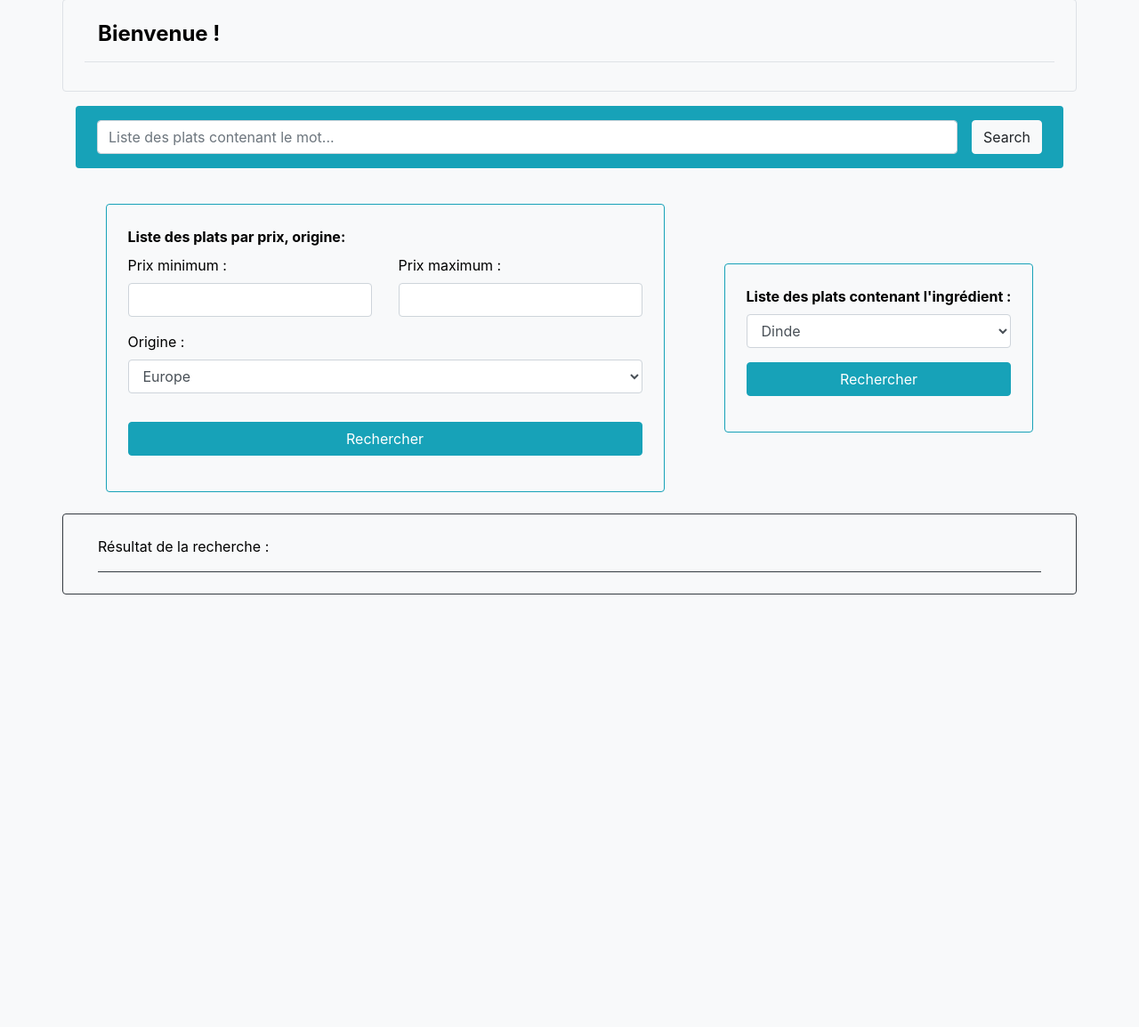
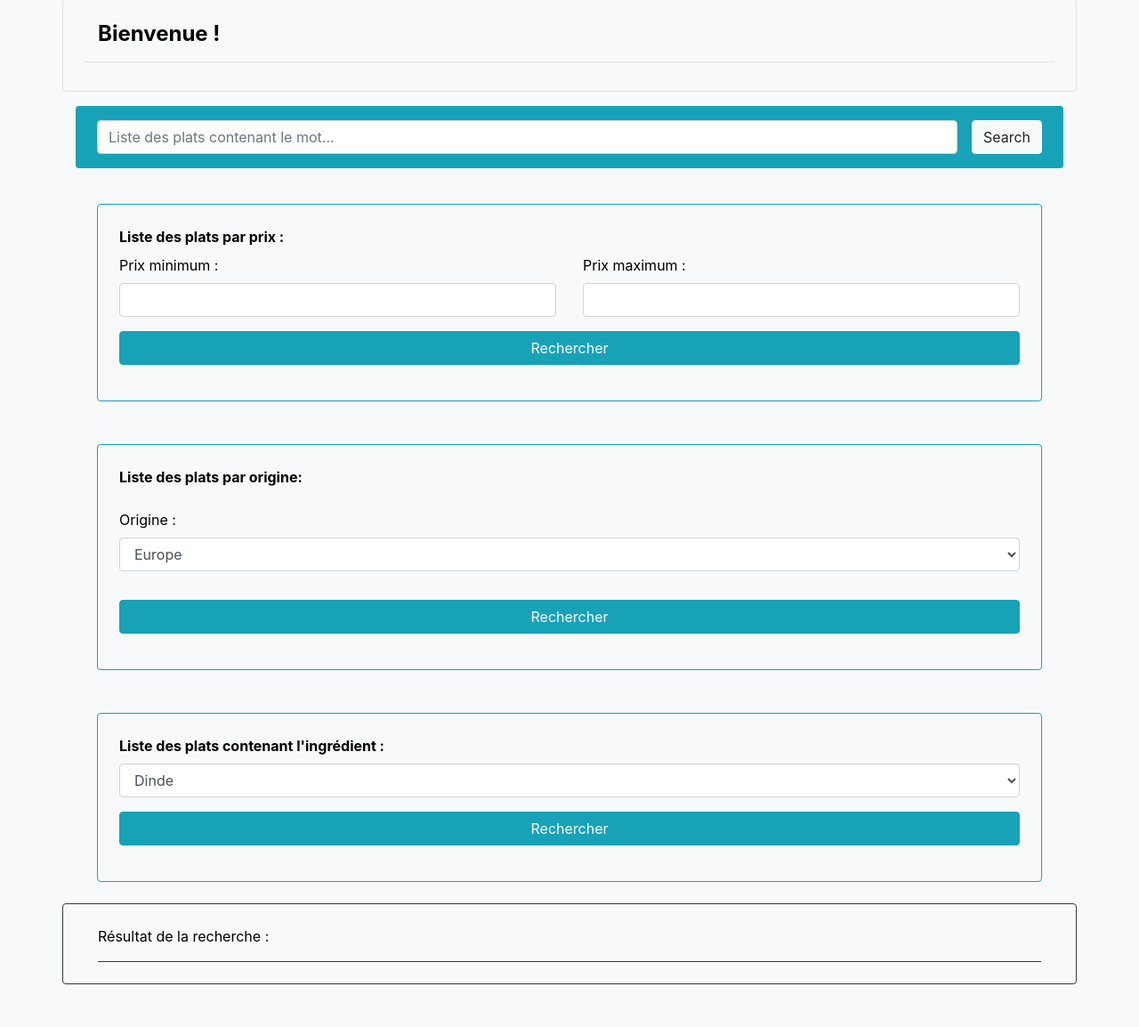
Before and after one commit to MelanieGitHub/exo_php, a PHP site: page /mange.php in a window 1280 px wide. Shown: the part 254-1408 px from the top of the page at 89% size. Before the commit the page ends 922 px from the top, so only its background shows below. Run offline with PHP 8.4, Linux system fonts and the light colour scheme; data comes from the database, SQL or seed files in the repository; some libraries are stand-ins or nearby versions.

Commit message:
commit 04 0412

```diff
--- a/mange.php
+++ b/mange.php
@@ -136,14 +136,14 @@
                         </form>
                   </div>
 
-                  <div class='d-flex justify-content-around'>
+
                   <div class='p-4'>
                         <form class='p-4 border border-info rounded' method="post">
 
-                                    <!-- ////////////////// PRIX ET ORIGINE ////////////////////////// -->
+                              <!-- ////////////////// PRIX ////////////////////////// -->
 
                               <div class="form-group">
-                                          <label class='text-center font-weight-bold'>Liste des plats par prix, origine: </label>
+                                    <label class='text-center font-weight-bold'>Liste des plats par prix : </label>
                                     <div class='row'>
                                           <p class='col-sm-6 mb-0'>
                                                 <label>Prix minimum : </label>
@@ -157,6 +157,18 @@
 
                                     </div>
 
+                                    <input type="submit" name='price_origin_search' class='btn btn-info col-12 mt-3' value='Rechercher'>
+                              </div>
+                        </form>
+                  </div>
+
+                  <div class='p-4'>
+                        <form class='p-4 border border-info rounded' method="post">
+
+                              <!-- ////////////////// PRIX ////////////////////////// -->
+
+                              <div class="form-group">
+                                    <label class='text-center font-weight-bold'>Liste des plats par origine: </label>
 
                                     <div class="mt-3 form-group">
                                           <label class='text-center' for="selectOrigine">Origine : </label>
@@ -178,7 +190,6 @@
                         </form>
                   </div>
 
-                        <!-- ////////////////// INGREDIENTS ////////////////////////// -->
 
                   <div class='p-4 align-self-center'>
                         <form class='p-4 border border-info rounded' action="">
@@ -201,7 +212,6 @@
                               </div>
                         </form>
                   </div>
-                  </div>
 
             </section>
 
@@ -221,17 +231,16 @@
                         <?php
                         if (isset($_POST['search'])) {
                               $search = mysqli_real_escape_string($db, htmlspecialchars($_POST['search']));
-                              $requete_recherche = "SELECT plat.Libelle, type.Libelle AS Type, origine.Libelle AS Origine, plat.Prix, plat.Poids FROM plat INNER JOIN type ON plat.Type = type.ID_Type INNER JOIN origine ON plat.Origine = origine.ID_Origine WHERE plat.Libelle LIKE  '%" . $search . "%'";
-                              // SELECT Libelle FROM plat WHERE Libelle LIKE '%Blanq%'
+                              $requete_recherche = "SELECT plat.Libelle AS Plat, type.Libelle AS Type, origine.Libelle AS Origine, plat.Prix AS Prix, plat.Poids AS Poids, GROUP_CONCAT(ingredient.Libelle SEPARATOR ', ') AS Ingredient FROM ingredient_plat INNER JOIN plat ON plat.ID = ingredient_plat.Cle_Plat INNER JOIN ingredient ON ingredient.ID_Ingredient = ingredient_plat.Cle_Ingredient INNER JOIN type ON plat.Type = type.ID_Type INNER JOIN origine ON plat.Origine = origine.ID_Origine WHERE plat.Libelle LIKE  '%" . $search . "%'";
                               $exec_requete_recherche = mysqli_query($db, $requete_recherche);
-
+                              // SELECT plat.Libelle AS Plat, ingredient.Libelle AS Ingredient FROM ingredient_plat INNER JOIN plat ON plat.ID = ingredient_plat.Cle_Plat INNER JOIN ingredient ON ingredient.ID_Ingredient = ingredient_plat.Cle_Ingredient
                               while ($data = mysqli_fetch_assoc($exec_requete_recherche)) {
 
                                     ?>
                                     <div class='border-bottom border-dark p-3'>
                                           <div class='d-flex justify-content-between border-bottom p-3'>
                                                 <p class='col-5'>
-                                                      <span class='font-weight-bold'><?php echo $data['Libelle']; ?></span> <span class='text-secondary'><?php echo $data['Poids']; ?>g</span><br>
+                                                      <span class='font-weight-bold'><?php echo $data['Plat']; ?></span> <span class='text-secondary'><?php echo $data['Poids']; ?>g</span><br>
                                                       <span class='font-italic'><?php echo $data['Type']; ?></span>
                                                 </p>
 
@@ -261,7 +270,7 @@
                                           <div class='d-flex justify-content-start p-3'>
                                                 <p class='col-10 '>
                                                       <label for="">Ingrédients : </label>
-                                                      <span class='text-info'>Ex1, ex2, ex3</span>
+                                                      <span class='text-info'><?php echo $data['Ingredient']; ?></span>
                                                 </p>
                                           </div>
                                     </div>
@@ -283,19 +292,27 @@
                               $max_price = mysqli_real_escape_string($db, htmlspecialchars($_POST['price_max_search']));
                               $origin = $_POST['origin_search'];
 
-                              $requete_recherche = "SELECT plat.Libelle, type.Libelle AS Type, origine.Libelle AS Origine, plat.Prix, plat.Poids FROM plat
+                              $requete_origine_prix =
+                                    "SELECT plat.Libelle AS Plat, type.Libelle AS Type,
+                              origine.Libelle AS Origine, plat.Prix AS Prix, plat.Poids AS Poids, GROUP_CONCAT(ingredient.Libelle SEPARATOR ', ') AS Ingredient
+                              FROM ingredient_plat INNER JOIN plat ON plat.ID = ingredient_plat.Cle_Plat
+                              INNER JOIN ingredient ON ingredient.ID_Ingredient = ingredient_plat.Cle_Ingredient
                               INNER JOIN type ON plat.Type = type.ID_Type INNER JOIN origine ON plat.Origine = origine.ID_Origine
                               WHERE origine.Libelle = '" . $origin . "' AND plat.Prix BETWEEN '" . $min_price . "' AND '" . $max_price . "'";
 
-                              $exec_requete_recherche = mysqli_query($db, $requete_recherche);
+                              $exec_requete_recherche = mysqli_query($db, $requete_origine_prix);
+                              $lengths = mysqli_fetch_lengths($exec_requete_recherche);
 
+                              if ($lengths == false) {
+                                    echo '<p class="mt-3 text-danger">Aucun résultat ne correspond à la requête.</p>';
+                              } else {
                                     while ($data = mysqli_fetch_assoc($exec_requete_recherche)) {
 
                                           ?>
                                           <div class='border-bottom border-dark p-3'>
                                                 <div class='d-flex justify-content-between border-bottom p-3'>
                                                       <p class='col-5'>
-                                                      <span class='font-weight-bold'><?php echo $data['Libelle']; ?></span> <span class='text-secondary'><?php echo $data['Poids']; ?>g</span><br>
+                                                            <span class='font-weight-bold'><?php echo $data['Plat']; ?></span> <span class='text-secondary'><?php echo $data['Poids']; ?>g</span><br>
                                                             <span class='font-italic'><?php echo $data['Type']; ?></span>
                                                       </p>
 
@@ -325,13 +342,14 @@
                                                 <div class='d-flex justify-content-start p-3'>
                                                       <p class='col-10 '>
                                                             <label for="">Ingrédients : </label>
-                                                      <span class='text-info'>Ex1, ex2, ex3</span>
+                                                            <span class='text-info'><?php echo $data['Ingredient']; ?></span>
                                                       </p>
                                                 </div>
                                           </div>
 
 
                         <?php
+                                    }
                               }
                         }
 
```
Lines whose indentation alone changed are shown as unchanged.
